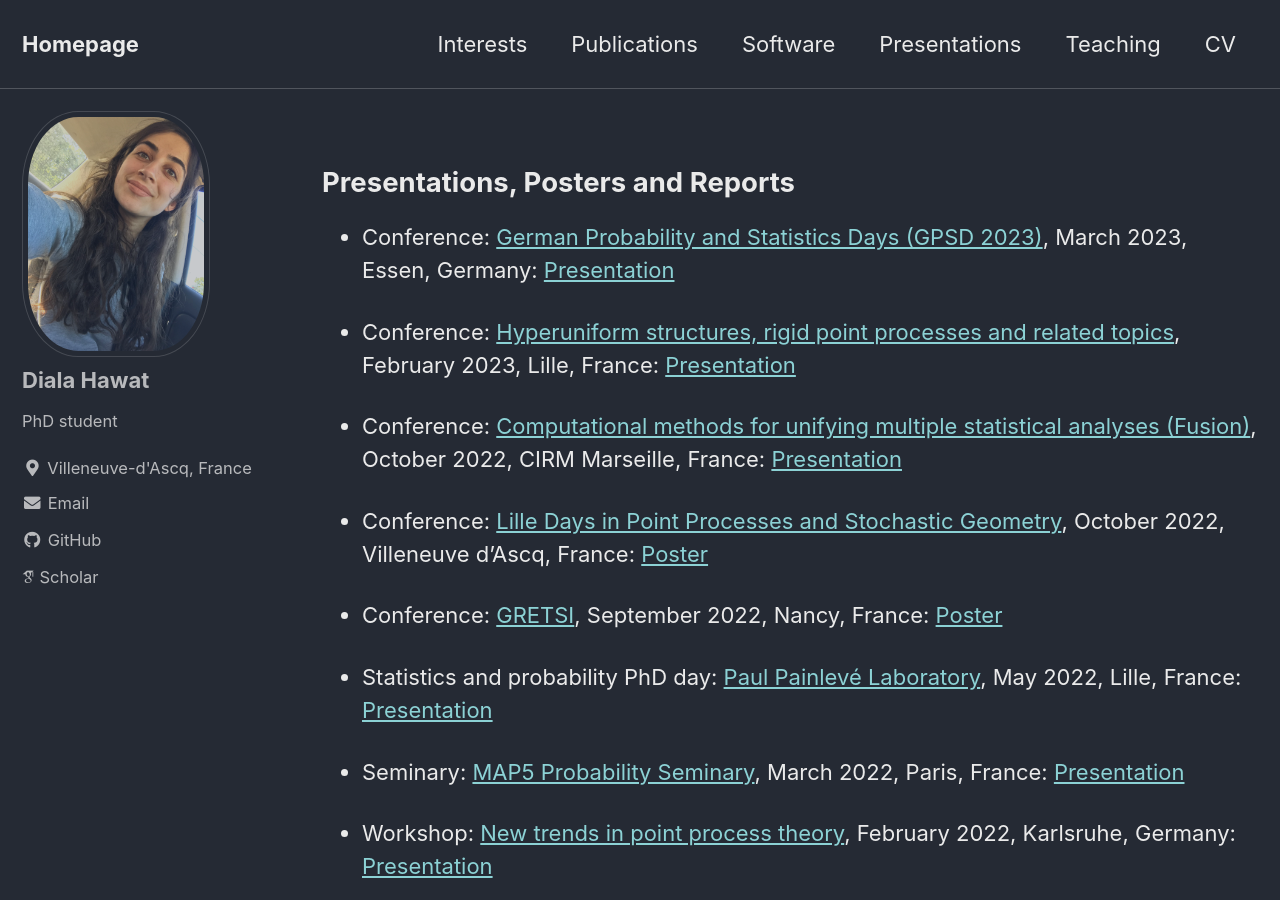
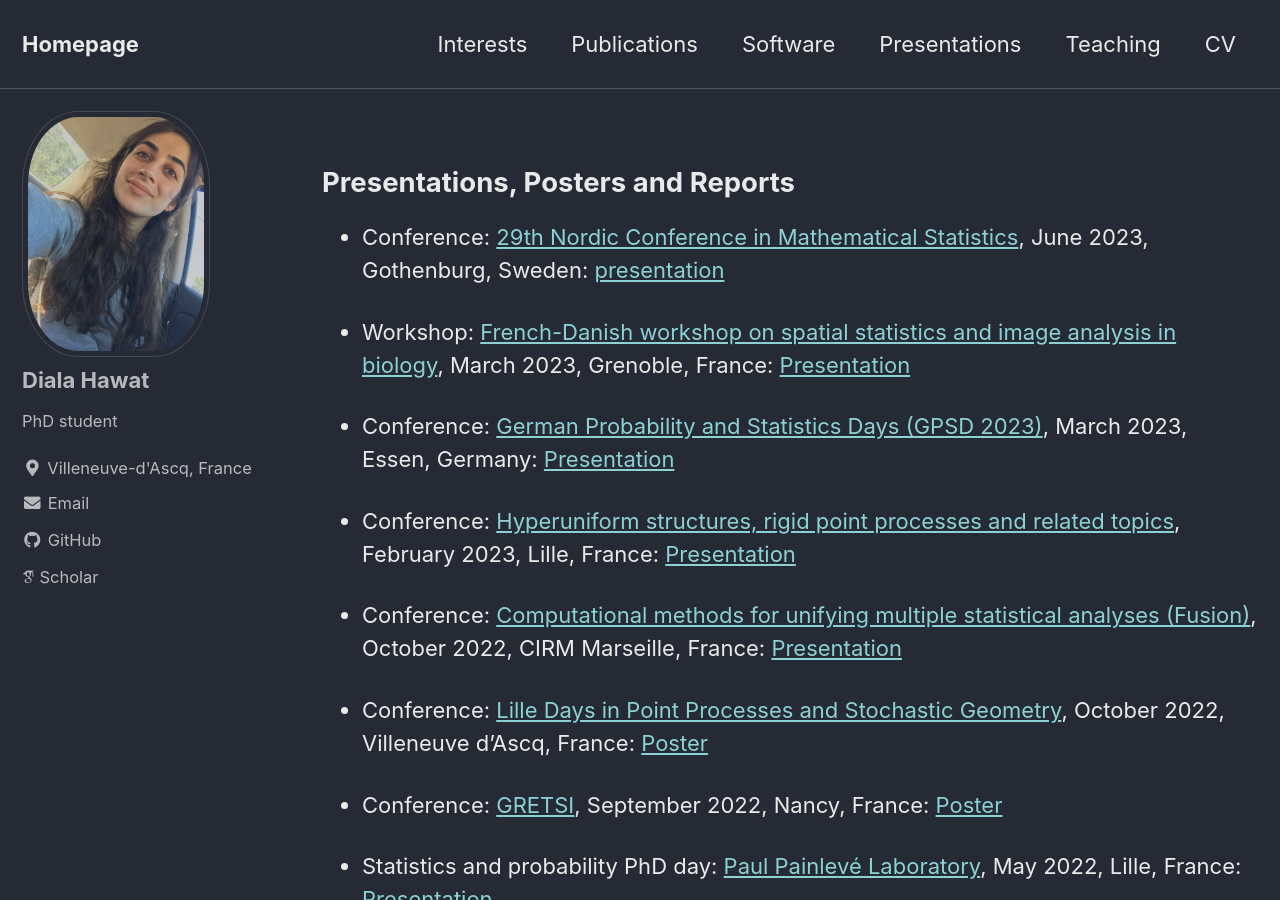
Before and after one commit to dhawat/dhawat.github.io, a Jekyll site: the page built from _pages/presentations.md, in a window 1280 px wide and 900 px high. Built offline with Jekyll 4.4.1, drawn with Linux system fonts in a browser that asks for light colours; cached includes are drawn as plain includes; nearby versions of some CDN libraries; some web fonts are replaced.

Commit message:
presentations update

```diff
--- a/_pages/presentations.md
+++ b/_pages/presentations.md
@@ -7,6 +7,10 @@ title: ""
 ---
 
 ## Presentations, Posters and Reports
+
+- Conference: [29th Nordic Conference in Mathematical Statistics](https://nordstat2023.org/), June 2023, Gothenburg, Sweden: [presentation]({{ site.url }}/assets/pdfs/../../../../assets/pdfs/SNORDSTAT_Gothenburg_2023.pdf)
+
+- Workshop: [French-Danish workshop on spatial statistics and image analysis in biology](https://ssiab15.dyndoc.fr/), March 2023, Grenoble, France: [Presentation]({{ site.url }}/assets/pdfs/../../../../assets/pdfs/SSIAB_grenoble_2023.pdf)
 
 - Conference: [German Probability and Statistics Days (GPSD 2023)](https://www.gpsd-2023.de/), March 2023, Essen, Germany: [Presentation]({{ site.url }}/assets/pdfs/../../../../assets/pdfs/presentation_GPSD_2023.pdf)
 
```
Also changed, not shown: 8 other files.
